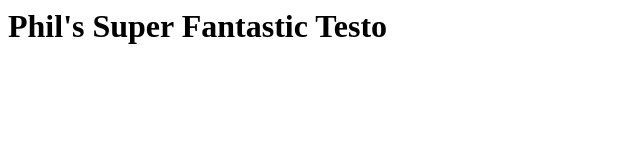
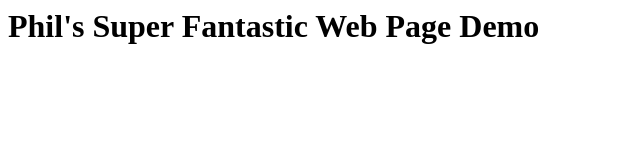
Before and after one commit to PhillipMSchwartz/AnsiblePlaybooks, a plain HTML site: page index.html in a window 1280 px wide. Shown: the whole page, without its empty margins (0-640 px from the left). Drawn offline with Linux system fonts and the light colour scheme.

Commit message:
Update index.html

```diff
--- a/index.html
+++ b/index.html
@@ -2,6 +2,6 @@
  <head>
  </head>
  <body>
-   <h1>Phil's Super Fantastic Testo<h1>
+   <h1>Phil's Super Fantastic Web Page Demo<h1>
  </body>
 </html>
```
